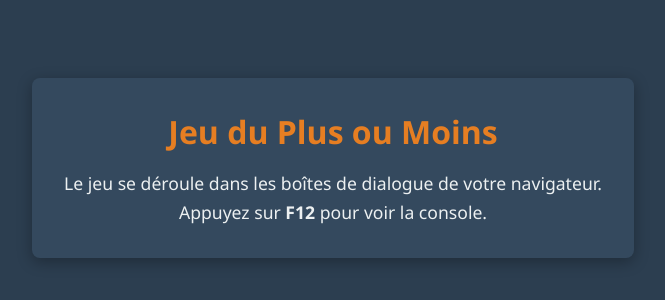
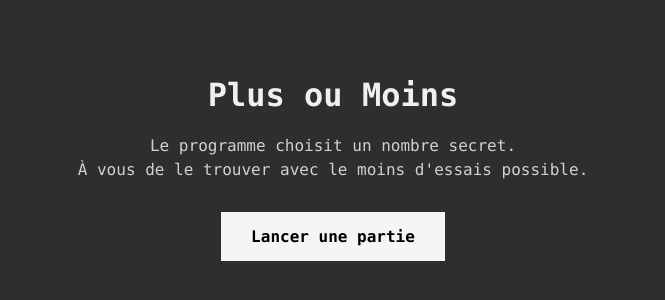
Before and after one commit to stephane-nawrat-lpltfrm/plus-ou-moins, a plain HTML site: page index.html in a window 1280 px wide. Shown: the part 232-532 px from the top of the page, without its empty margins (307-972 px from the left). Drawn offline with Linux system fonts and the light colour scheme.

Commit message:
style: set off-white button with black text for better contrast

```diff
--- a/index.html
+++ b/index.html
@@ -3,15 +3,19 @@
   <head>
     <meta charset="UTF-8" />
     <meta name="viewport" content="width=device-width, initial-scale=1.0" />
-    <title>Plus ou Moins - Le Jeu</title>
+    <title>Plus ou Moins</title>
     <link rel="stylesheet" href="style.css" />
   </head>
   <body>
-    <div class="game-container">
-      <h1>Jeu du Plus ou Moins</h1>
-      <p>Le jeu se déroule dans les boîtes de dialogue de votre navigateur.</p>
-      <p>Appuyez sur <strong>F12</strong> pour voir la console.</p>
-    </div>
+    <main class="container">
+      <h1>Plus ou Moins</h1>
+      <p>
+        Le programme choisit un nombre secret. <br />
+        À vous de le trouver avec le moins d'essais possible.
+      </p>
+
+      <button id="start-btn">Lancer une partie</button>
+    </main>
 
     <script src="script.js"></script>
   </body>
--- a/script.js
+++ b/script.js
@@ -0,0 +1 @@
+let prompt = "Choissez un nombre : ";
--- a/style.css
+++ b/style.css
@@ -6,29 +6,39 @@
 }
 
 body {
-  font-family: "Segoe UI", Tahoma, Geneva, Verdana, sans-serif;
-  background-color: #2c3e50;
-  color: #ecf0f1;
+  background-color: #2e2e2e; /* Gris foncé */
+  color: #d1d1d1; /* Texte en blanc cassé pour le corps */
+  font-family: "Menlo", "Monaco", "Courier New", monospace;
   display: flex;
   justify-content: center;
   align-items: center;
   height: 100vh;
+}
+
+.container {
   text-align: center;
 }
 
-.game-container {
-  background-color: #34495e;
-  padding: 2rem;
-  border-radius: 8px;
-  box-shadow: 0 4px 15px rgba(0, 0, 0, 0.3);
-}
-
 h1 {
-  margin-bottom: 1rem;
-  color: #e67e22;
+  font-size: 2rem;
+  margin-bottom: 20px;
+  color: #f0f0f0;
 }
 
 p {
-  line-height: 1.6;
-  font-size: 1.1rem;
+  margin-bottom: 30px;
+  line-height: 1.5;
 }
+
+/* Le bouton : Rectangle blanc cassé, texte noir */
+button {
+  background-color: #f5f5f5; /* Blanc cassé */
+  color: #000000; /* Texte noir */
+  border: none;
+  padding: 15px 30px;
+  font-family: "Menlo", monospace;
+  font-weight: bold;
+  font-size: 1rem;
+  cursor: pointer;
+  /* On garde des angles droits pour le style brut */
+}
```
Also changed, not shown: 1 other file.
